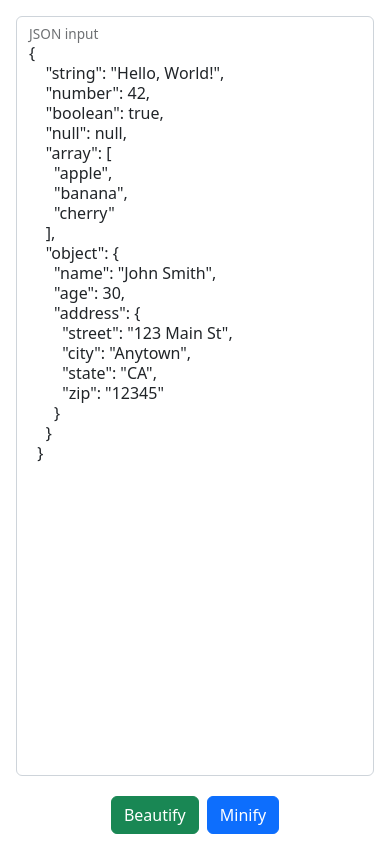
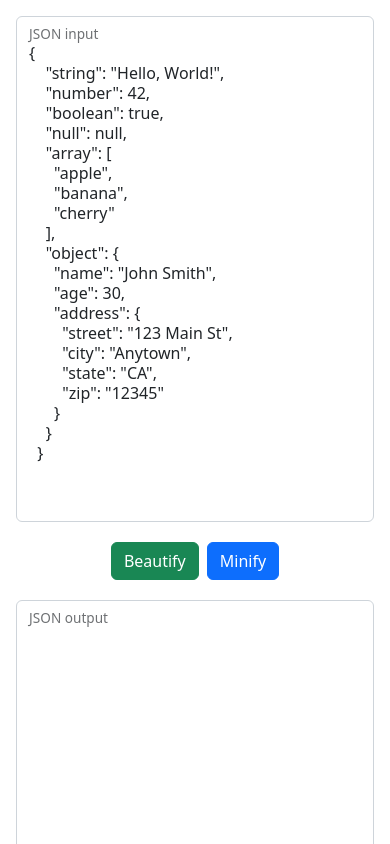
Before and after one commit to Prateek7805/JSON-beautifier, a React (Create React App) app: page / in a window 390 px wide. Shown: the top 844 px of the page. Built offline with nearby package versions, Linux system fonts and the light colour scheme; the HTML template or start-up script is replaced by a standard one.

Commit message:
height changes

```diff
--- a/src/App.css
+++ b/src/App.css
@@ -36,6 +36,11 @@ body::-webkit-scrollbar-thumb:hover {
 
 
 /*form-control */
+.form-control{
+  width: 100%;
+  height: 90vh !important;
+  resize: none;
+}
 .form-control::-webkit-scrollbar {
   width: var(--sc-width);
 }
@@ -57,3 +62,9 @@ body::-webkit-scrollbar-thumb:hover {
   background: var(--sc-track-hover-color);
   transform: scale(1.2);
 }
+
+@media(max-width: 768px){
+  .form-control{
+    height: 60vh !important;
+  }
+}
--- a/src/components/TextInput.js
+++ b/src/components/TextInput.js
@@ -6,7 +6,7 @@ export default function ({state}) {
             <textarea className='form-control'
                         placeholder='Input your JSON here'
                         id="JSON-TEXTBOX"
-                        style={{ width: '100%', height: '90vh', resize: "none" }}
+
                         value={input}
                         onChange={(e)=>{setInput(e.target.value)}}
                         />
```
